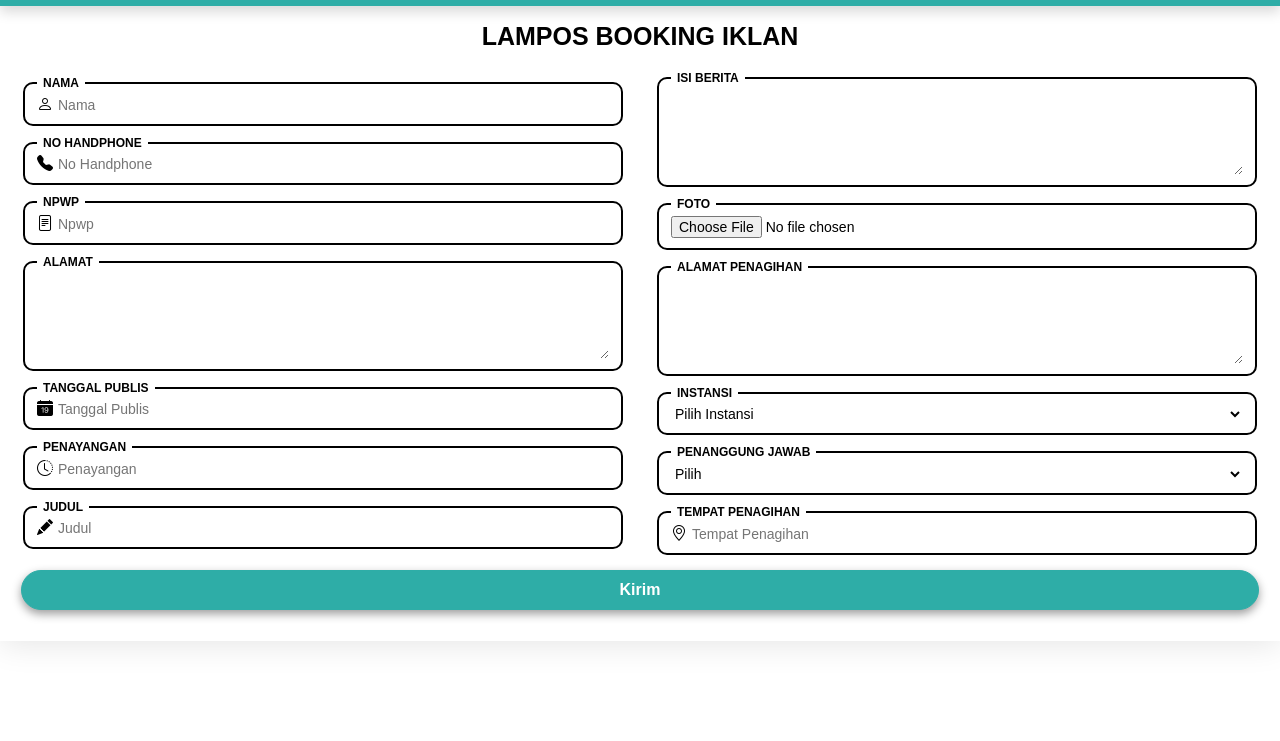
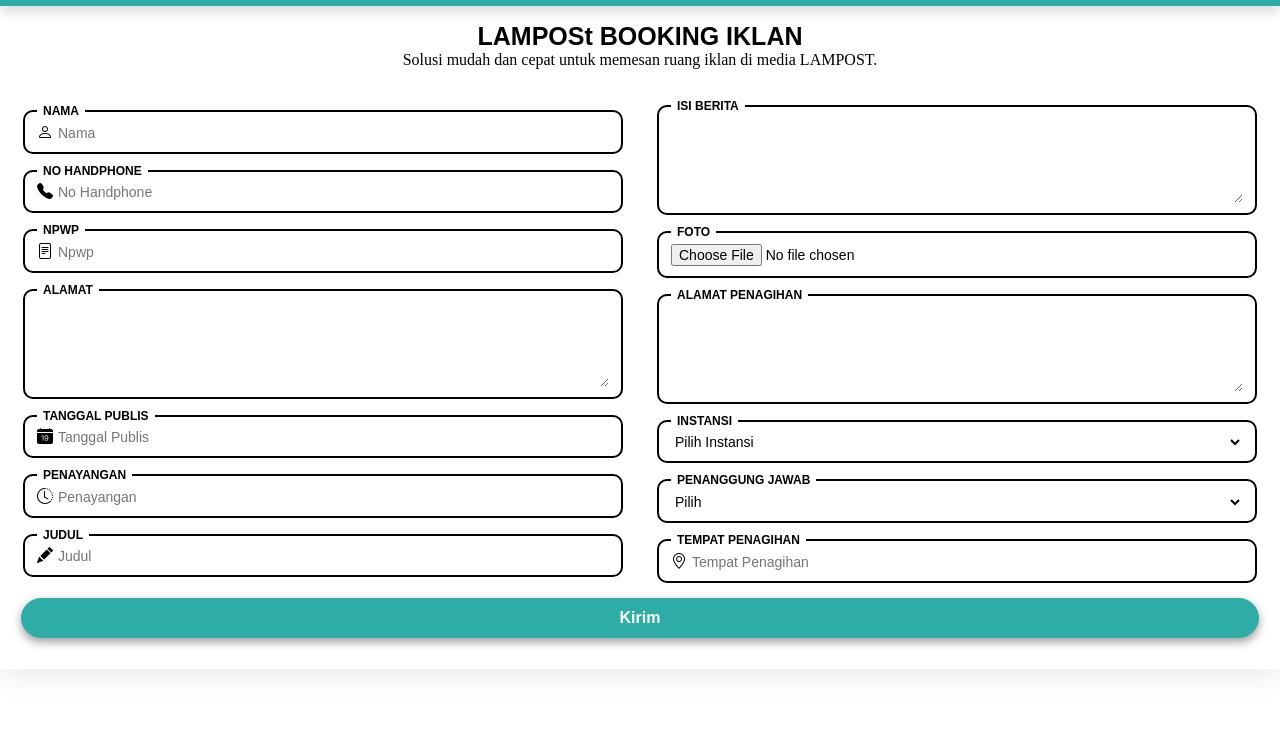
Before and after one commit to tipalsyahh/booking-tampilan, a plain HTML site: page index.html in a window 1280 px wide. Shown: the part 59-800 px from the top of the page. Drawn offline with nearby package versions, Linux system fonts and the light colour scheme.

Commit message:
ini tampilan aja

```diff
--- a/index.html
+++ b/index.html
@@ -30,7 +30,8 @@
 
     <div class="container">
         <center>
-            <h2>LAMPOS BOOKING IKLAN</h2>
+            <h2>LAMPOSt BOOKING IKLAN</h2>
+            <p>Solusi mudah dan cepat untuk memesan ruang iklan di media LAMPOST.</p>
         </center>
         <div class="from-booking">
             <form>
--- a/style.css
+++ b/style.css
@@ -135,6 +135,9 @@ body {
     font-size: 25px;
 }
 
+.container p{
+    margin: 0 0 10px 0;
+}
 
 .from-booking {
     padding: 20px;
```
Also changed, not shown: bg.jpg (added).
